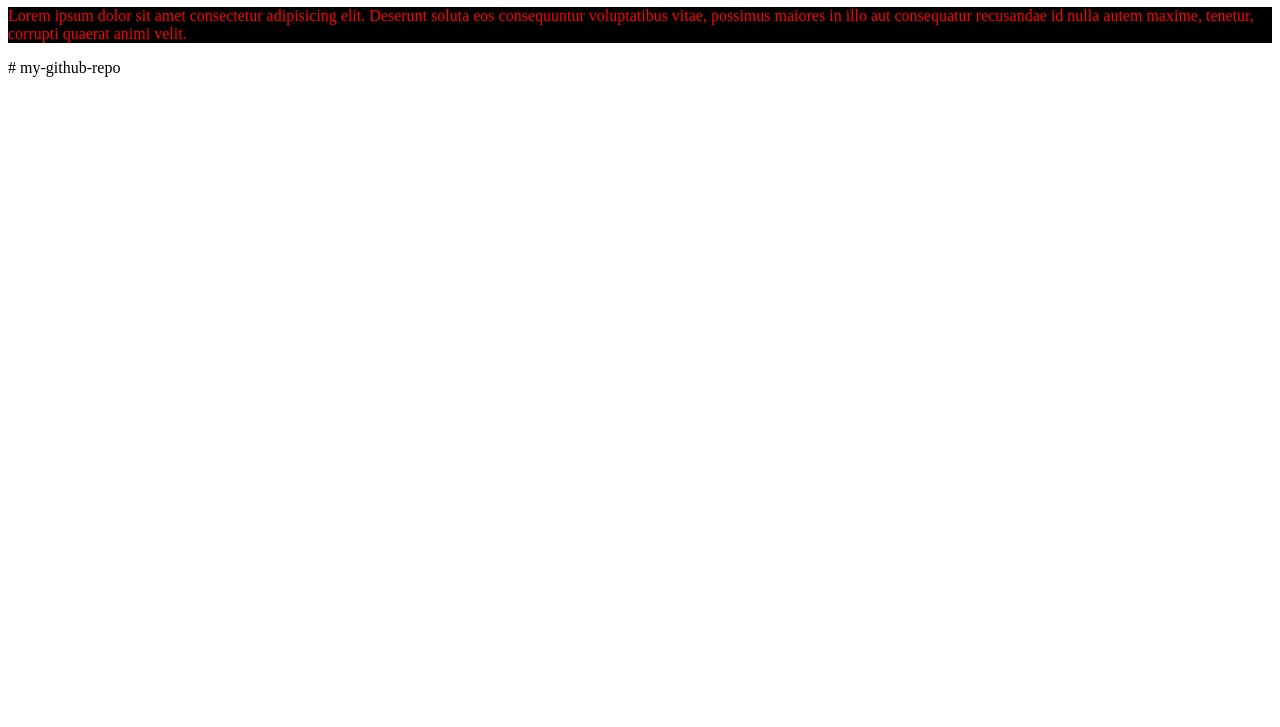
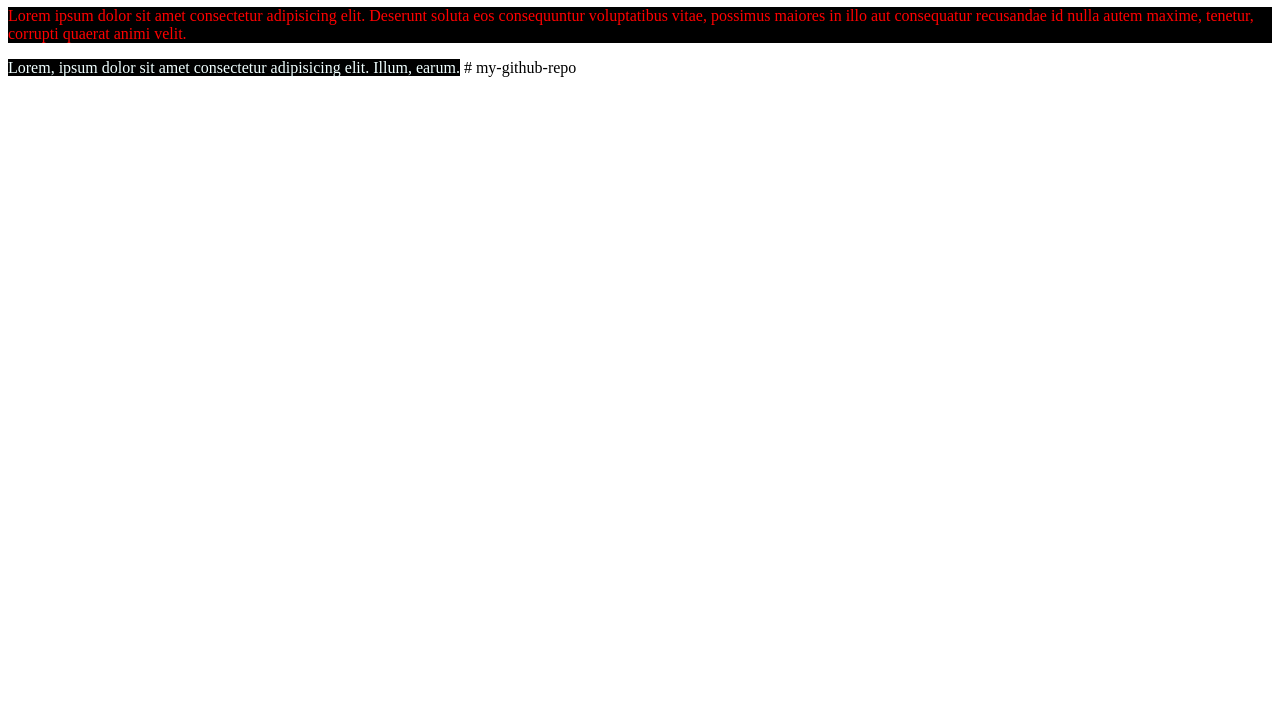
Before and after one commit to protivaghosh/my-github-repo, a plain HTML site: page index.html in a window 1280 px wide. Shown: the part 73-800 px from the top of the page. Drawn offline with Linux system fonts and the light colour scheme.

Commit message:
p2tag added

```diff
--- a/index.html
+++ b/index.html
@@ -9,5 +9,6 @@
 <body>
     <h1>Hello world</h1>
     <p>Lorem ipsum dolor sit amet consectetur adipisicing elit. Deserunt soluta eos consequuntur voluptatibus vitae, possimus maiores in illo aut consequatur recusandae id nulla autem maxime, tenetur, corrupti quaerat animi velit.</p>
+    <p2>Lorem, ipsum dolor sit amet consectetur adipisicing elit. Illum, earum.</p2>
 </body>
 </html># my-github-repo
--- a/style.css
+++ b/style.css
@@ -6,3 +6,9 @@ p{
     color:red;
     background-color: black;
 }
+p2{
+    color:azure;
+    background-color: black;
+
+
+}
```
